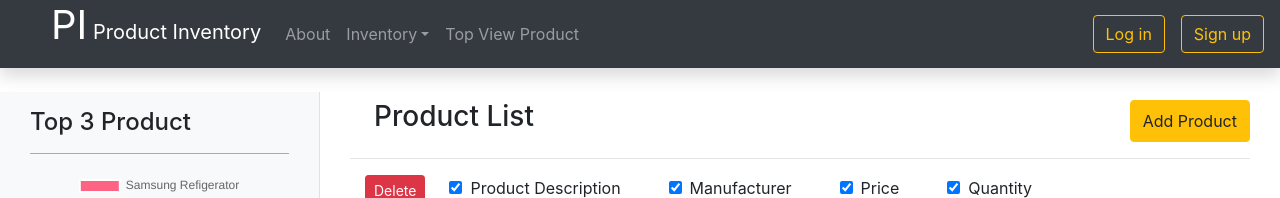
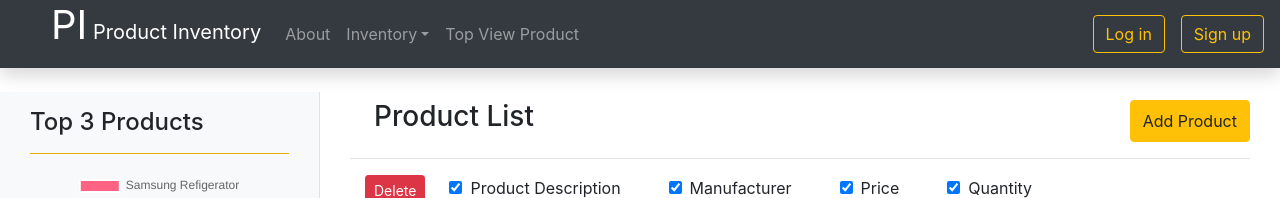
Before and after one commit to subrato-pattanaik/Product-Inventory, a React (Create React App) app: page /productList in a window 1280 px wide. Shown: the top 198 px of the page. Built offline with nearby package versions, Linux system fonts and the light colour scheme; data requests are answered from the project's data file.

Commit message:
s feature/chart

```diff
--- a/src/components/Chart/TopViewProduct.jsx
+++ b/src/components/Chart/TopViewProduct.jsx
@@ -15,7 +15,7 @@ const data = {
 function TopViewProduct() {
   return (
     <div>
-      <h4>Top 3 Product</h4>
+      <h4>Top 3 Products</h4>
       <hr className="bg-warning mb-3" />
       <Doughnut data={data} width={20} height={20} />
     </div>
```
